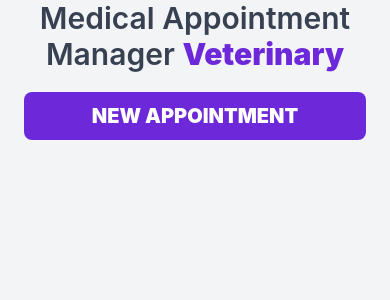
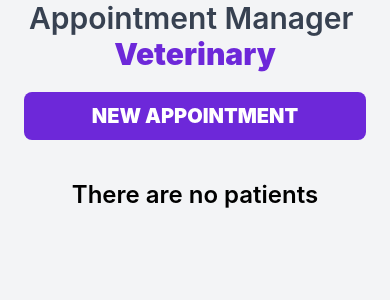
Before and after one commit to breduarm/VetAppointments-ReactNative, a React Native app: screen / in a window 390 px wide. Shown: the top 300 px of the page. Built offline with nearby package versions, Linux system fonts and the light colour scheme.

Commit message:
Create Patient component and show a patients list

```diff
--- a/App.tsx
+++ b/App.tsx
@@ -1,6 +1,13 @@
 import React, {useState} from 'react';
 import type {PropsWithChildren} from 'react';
-import {SafeAreaView, Text, StyleSheet, Pressable} from 'react-native';
+import {
+  SafeAreaView,
+  Text,
+  StyleSheet,
+  Pressable,
+  FlatList,
+} from 'react-native';
+import Patient from './src/components/Patient';
 
 import Form from './src/components/Form';
 
@@ -16,9 +23,10 @@ const App = (): React.JSX.Element => {
   return (
     <SafeAreaView style={styles.container}>
       <Text style={styles.h1}>
-        Medical Appointment Manager {''}
+        Appointment Manager {'\n'}
         <Text style={styles.h1Bold}>Veterinary</Text>
       </Text>
+
       <Pressable
         onPress={() => {
           setModalVisibility(true);
@@ -26,6 +34,20 @@ const App = (): React.JSX.Element => {
         style={styles.button}>
         <Text style={styles.buttonText}>New Appointment</Text>
       </Pressable>
+
+      {patients.length === 0 ? (
+        <Text style={styles.noPatients}>There are no patients</Text>
+      ) : (
+        <FlatList
+        style={styles.patientList}
+          data={patients}
+          keyExtractor={item => item.id}
+          renderItem={({ item }) => {
+            return <Patient item={item} />;
+          }}
+        />
+      )}
+
       <Form
         modalVisibility={modalVisibility}
         setModalVisibility={setModalVisibility}
@@ -67,6 +89,16 @@ const styles = StyleSheet.create({
     fontWeight: '900',
     textTransform: 'uppercase',
   },
+  noPatients: {
+    marginTop: 40,
+    textAlign: 'center',
+    fontSize: 24,
+    fontWeight: '600',
+  },
+  patientList: {
+    marginTop: 24,
+    marginHorizontal: 24,
+  }
 });
 
 export default App;
--- a/src/components/Form.js
+++ b/src/components/Form.js
@@ -36,6 +36,7 @@ const Form = ({modalVisibility, setModalVisibility, patients, setPatients}) => {
     }
 
     const newPatient = {
+      id: Date.now(),
       patient,
       owner,
       email,
@@ -201,6 +202,7 @@ const styles = StyleSheet.create({
     backgroundColor: '#F59E0B',
     marginHorizontal: 24,
     borderRadius: 8,
+    marginBottom: 100,
   },
   btnCreateAppText: {
     color: '#6D28D9',
--- /dev/null
+++ b/src/components/Patient.tsx
@@ -0,0 +1,57 @@
+import React from 'react';
+import {StyleSheet, Text, View} from 'react-native';
+
+const Patient = ({item}) => {
+  const {patient, dateApp} = item;
+
+  console.log('==== date prop: ')
+  console.log(dateApp);
+
+  const formatDate = (date: Date) => {
+    const dateAppointment = new Date(date);
+    const options: Intl.DateTimeFormatOptions = {
+      weekday: 'long',
+      year: 'numeric',
+      month: 'long',
+      day: 'numeric',
+    };
+
+    return dateAppointment.toLocaleDateString('en-US', options);
+
+  };
+
+  return (
+    <View style={styles.content}>
+      <Text style={styles.label}>Patient:</Text>
+      <Text style={styles.text}>{patient}</Text>
+      <Text style={styles.date}>{formatDate(dateApp)}</Text>
+    </View>
+  );
+};
+
+const styles = StyleSheet.create({
+  content: {
+    backgroundColor: '#FFFFFF',
+    padding: 20,
+    borderBottomColor: '#94A3BB',
+    borderBottomWidth: 1,
+  },
+  label: {
+    color: '#374151',
+    fontWeight: '700',
+    textTransform: 'uppercase',
+    marginBottom: 12,
+  },
+  text: {
+    color: '#6D28D9',
+    fontSize: 24,
+    fontWeight: '700',
+    marginBottom: 12,
+  },
+  date: {
+    color: '#374151',
+
+  },
+})
+
+export default Patient;
```
